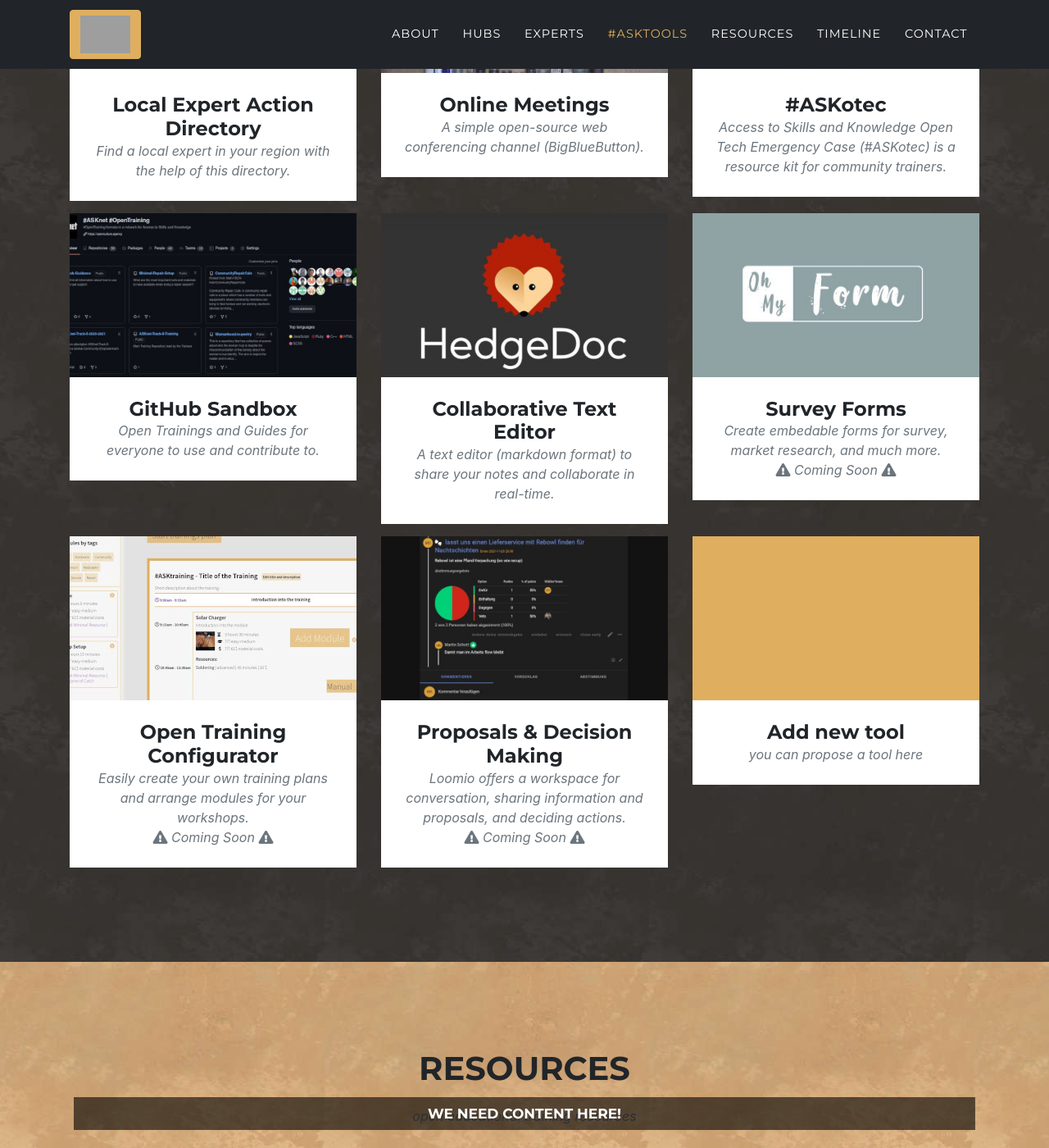
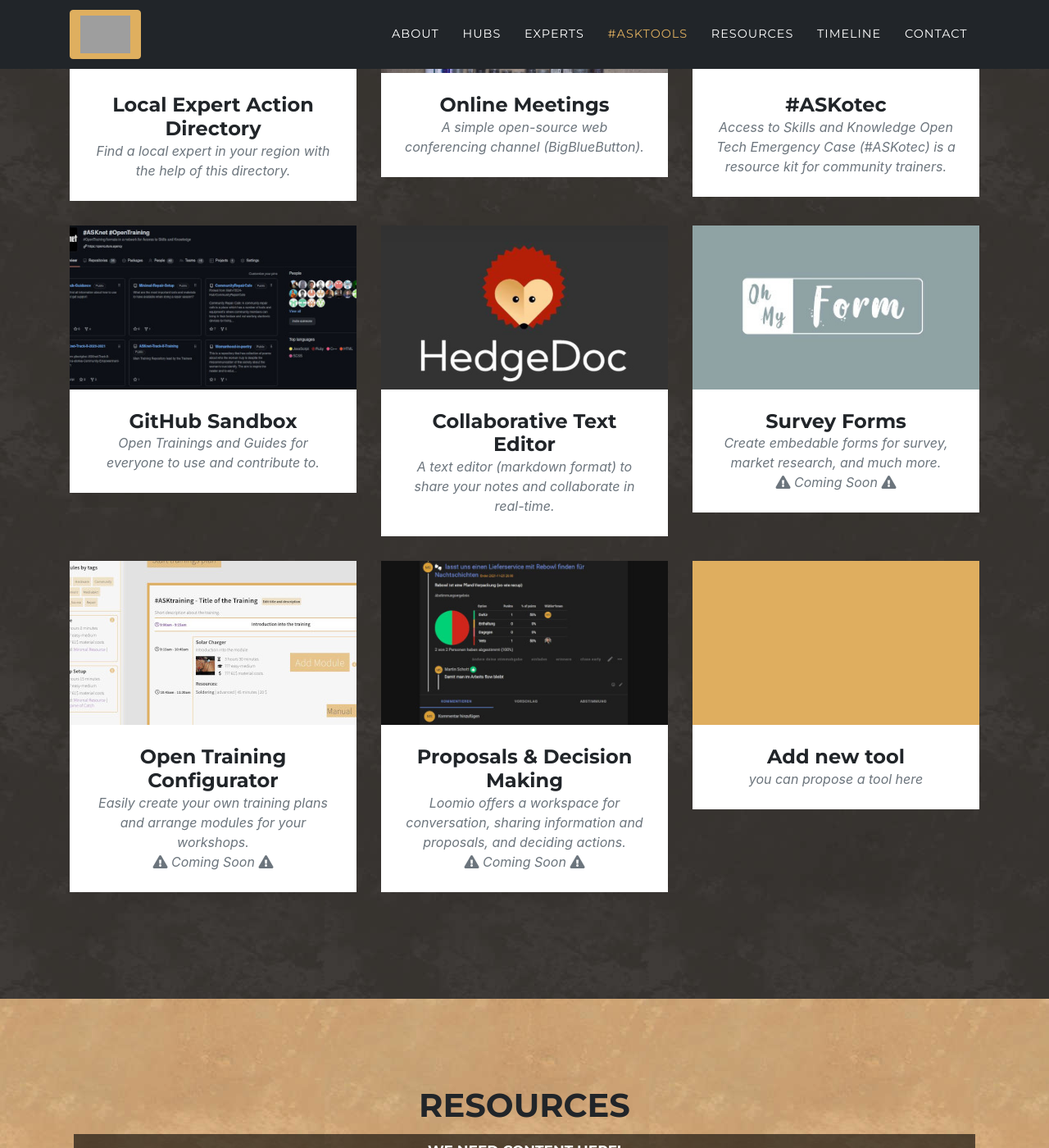
Before and after one commit to ASKnetCommunity/ASKnet.Community, a Jekyll site: the page built from index.md, in a window 1280 px wide and 1400 px high, scrolled down 4007 px. Shown: the whole window at 82% size. Built offline with Jekyll 4.4.1, drawn with Linux system fonts in a browser that asks for light colours; some web fonts are replaced; grey boxes are pictures that could not be loaded.

Commit message:
updated shadow

```diff
--- a/_sass/layout/_hubs.scss
+++ b/_sass/layout/_hubs.scss
@@ -2,10 +2,9 @@
 #hubs, #asktools, #resources {
   .hubs-item {
     right: 0;
-    margin: 0 0 15px;
+    margin: 0 0 30px;
     .shadow-box {
-      box-shadow: 5px 5px 10px -4px black;   //blur
-      // box-shadow: 6px 6px 0px 0px rgba(0, 0, 0, 0.19); //no blur, harte kante aber transparent
+      box-shadow: 5px 5px 0px 0px rgba(0, 0, 0, 0.1);
     }
     .hubs-link {
       position: relative;
```
Also changed, not shown: 2 other files.
